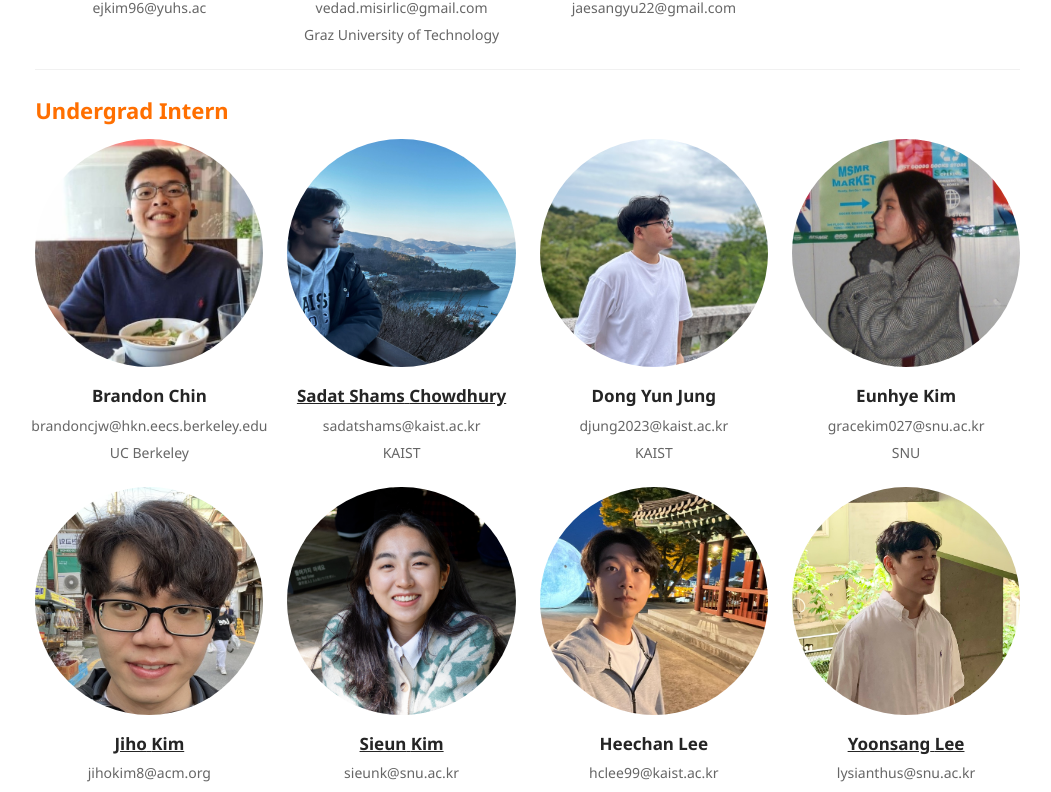
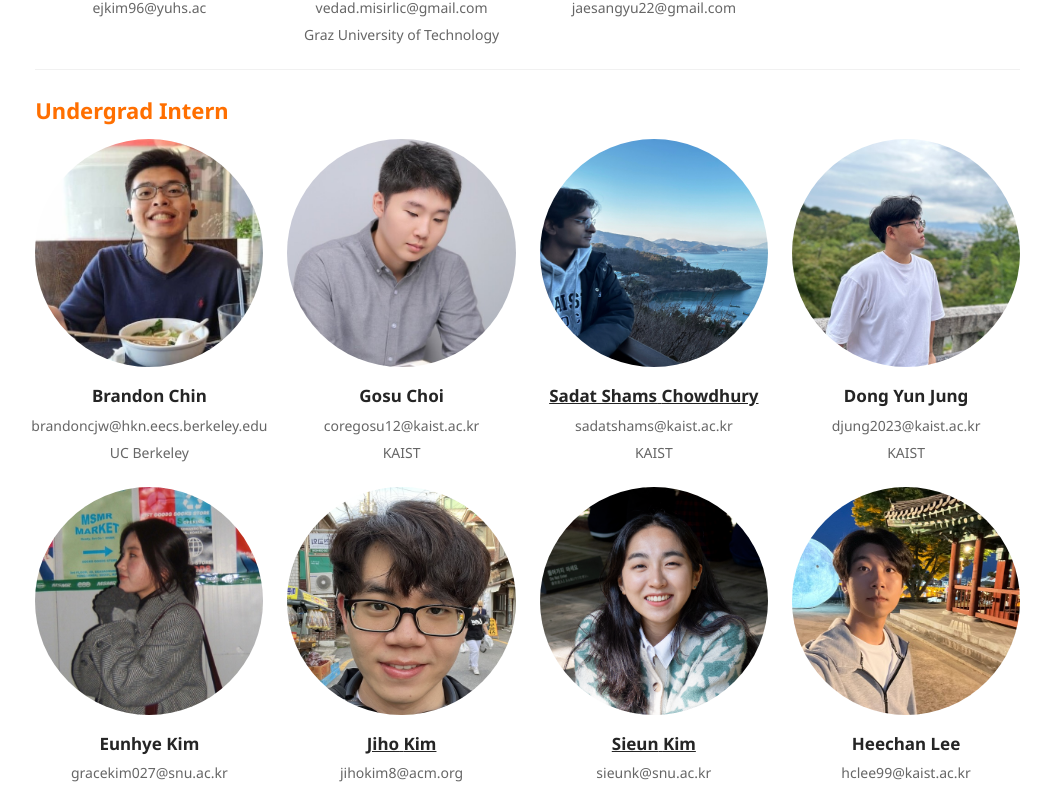
Before and after one commit to uhcsed/uhcsed.github.io, a Next.js app: page /people in a window 1280 px wide. Shown: the part 3020-3812 px from the top of the page, without its empty margins (46-1097 px from the left). Built offline with nearby package versions, Linux system fonts and the light colour scheme.

Commit message:
Added member profile of Gosu Choi in onboarding process (#80)

```diff
--- a/src/data/members.ts
+++ b/src/data/members.ts
@@ -38,6 +38,14 @@ export class Member {
 }
 
 export const MEMBERS: Record<string, Member> = {
+  gosuchoi: {
+    firstName: 'Gosu',
+    lastName: 'Choi',
+    email: 'coregosu12@kaist.ac.kr',
+    kixlabPosition: 'Undergrad Intern',
+    img: 'gosuchoi.jpg',
+    affiliation: 'KAIST',
+  },
   seungjukim: {
     firstName: 'Seungju',
     lastName: 'Kim',
```
Also changed, not shown: public/members/gosuchoi.jpg (added).
